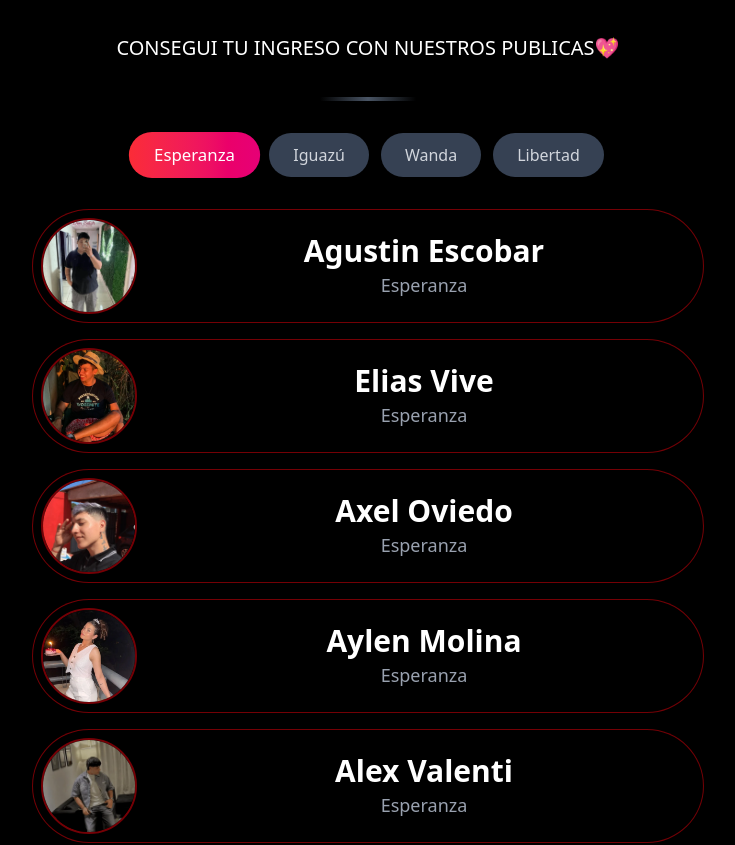
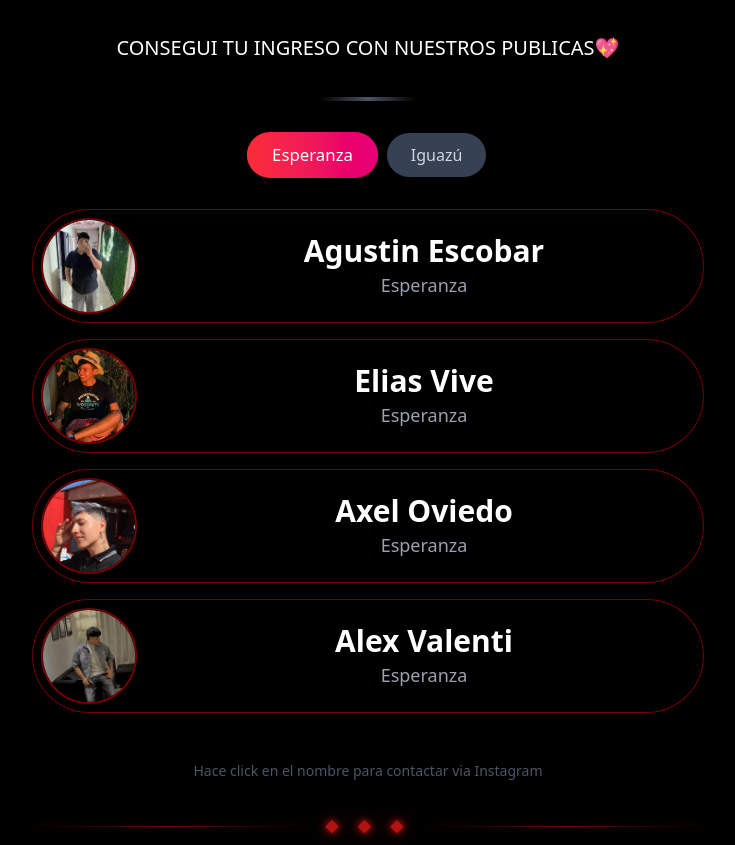
Before and after one commit to JavierCodely/paginaparapublicas, a React (Vite) app in the folder rrpp/: page / in a window 1280 px wide. Shown: the top 845 px of the page, without its empty margins (272-1007 px from the left). Built offline with nearby package versions, Linux system fonts and the light colour scheme.

Commit message:
filtrado

```diff
--- a/rrpp/src/data/rrppData.ts
+++ b/rrpp/src/data/rrppData.ts
@@ -1,13 +1,11 @@
 // Archivo de datos de RRPP
 // Edita este archivo para agregar, modificar o eliminar RRPP
 
-export type Ubicacion = 'Esperanza' | 'Wanda' | 'Libertad' | 'Eldorado' | 'Iguazú';
+export type Ubicacion = 'Esperanza' | 'Iguazú';
 
 export const ubicaciones: Ubicacion[] = [
   'Esperanza',
-  'Iguazú',
-  'Wanda',
-  'Libertad'
+  'Iguazú'
 ];
 
 export interface RRPPData {
@@ -66,38 +64,12 @@ const rrppDataSinId: Omit<RRPPData, 'id'>[] = [
 
 
   {
-    nombre: 'Aylen',
-    apellido: 'Molina',
-    urlImagen: '/fotos/aylen.webp',
-    whatsappUrl: 'https://wa.me/543757684896?src=qr',
-
-    instagramUsername: 'aylen_mln',
-    ubicacion: 'Esperanza',
-  },
-
-
-  {
     nombre: 'Alex',
     apellido: 'Valenti',
     urlImagen: '/fotos/chulo.webp',
     instagramUsername: 'alex_valenti10',
     whatsappUrl: 'https://wa.me/5493751235586?src=qr',
     ubicacion: 'Esperanza',
-  },
-
-  {
-    nombre: 'Mario',
-    apellido: 'Ramos',
-    urlImagen: '/fotos/marioramos.webp',
-    instagramUsername: 'marioramos1087',
-    ubicacion: 'Libertad',
-  },
-  {
-    nombre: 'Nico',
-    apellido: 'Zilz',
-    urlImagen: '/fotos/nicozilz.webp',
-    instagramUsername: 'nico_zilz',
-    ubicacion: 'Wanda',
   },
 
 
```
